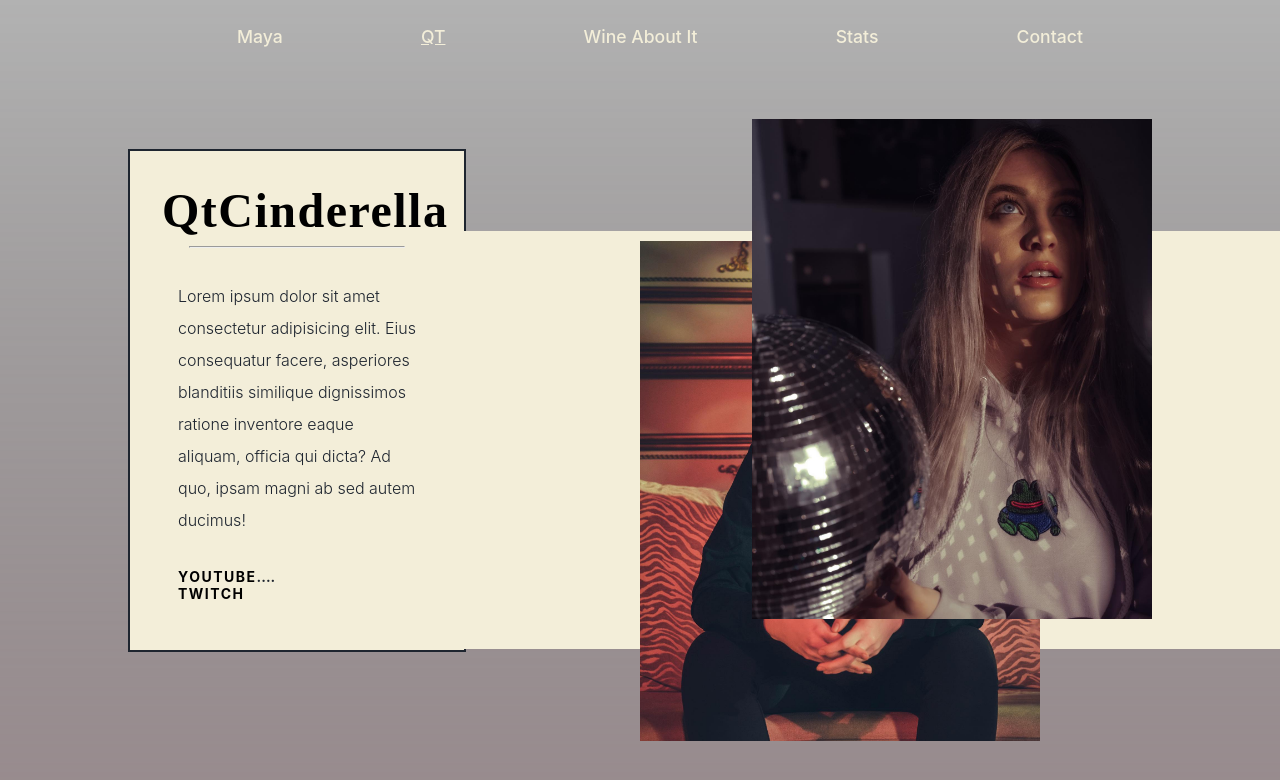
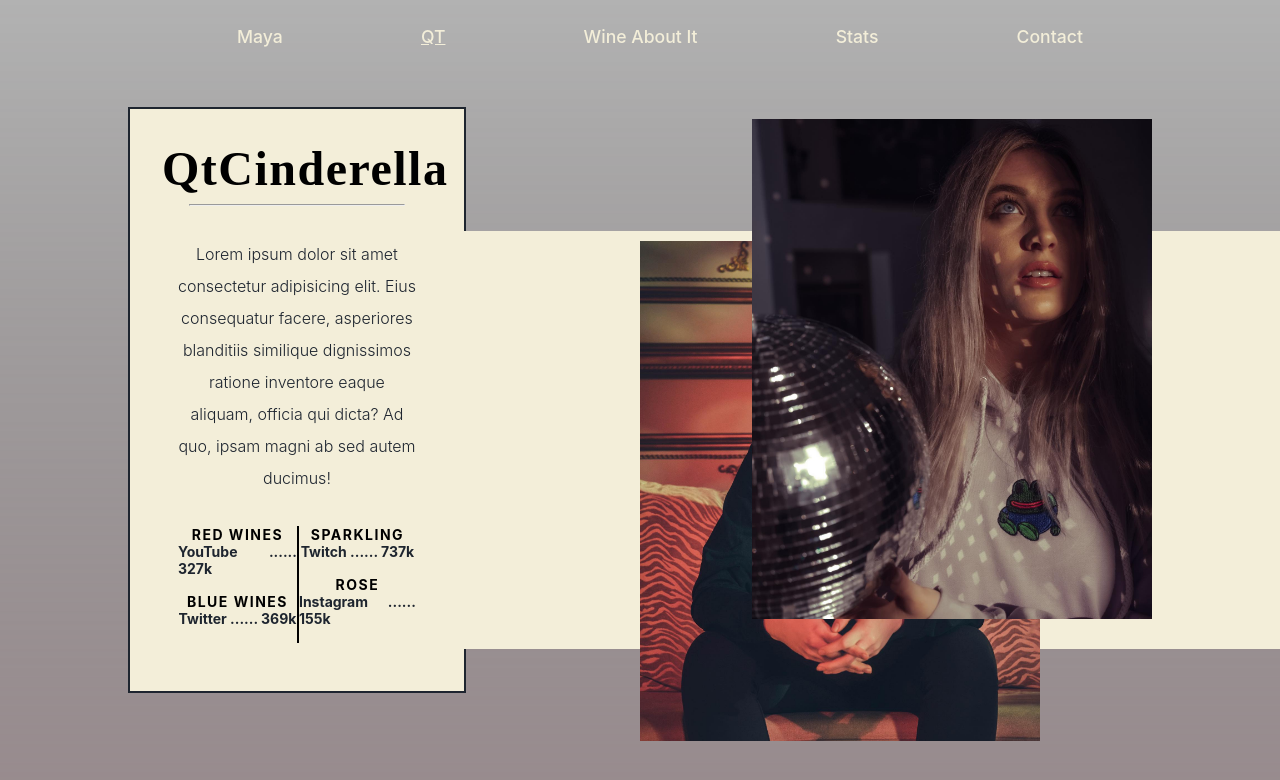
Before and after one commit to Echo203/wine-about-it, a React (Create React App) app: page /qt in a window 1280 px wide. Shown: the top 780 px of the page. Built offline with nearby package versions, Linux system fonts and the light colour scheme; a web font is replaced by a local one.

Commit message:
Qt About styling

```diff
--- a/src/Components/QtAbout/QtAbout.jsx
+++ b/src/Components/QtAbout/QtAbout.jsx
@@ -29,12 +29,25 @@ export default function QtAbout() {
               magni ab sed autem ducimus!
             </p>
             <div className="media-box">
-              <div className="btn-row">
-                <a href="youtube.com">YouTube</a>
-                <p className="media-stats">....</p>
+              <div className="media-box-half">
+                <div className="btn-row">
+                  <a href="https://www.youtube.com/c/QTCinderella">Red Wines</a>
+                  <p className="media-stats">YouTube ...... 327k</p>
+                </div>
+                <div className="btn-row">
+                  <a href="https://twitter.com/qtcinderella">Blue Wines</a>
+                  <p className="media-stats">Twitter ...... 369k</p>
+                </div>
               </div>
-              <div className="btn-row">
-                <a href="youtube.com">Twitch</a>
+              <div className="media-box-half media-box-half-left">
+                <div className="btn-row">
+                  <a href="https://www.twitch.tv/qtcinderella">Sparkling</a>
+                  <p className="media-stats">Twitch ...... 737k</p>
+                </div>
+                <div className="btn-row">
+                  <a href="https://www.instagram.com/qtcinderella/">Rose</a>
+                  <p className="media-stats">Instagram ...... 155k</p>
+                </div>
               </div>
             </div>
           </div>
--- a/src/Components/QtAbout/Styles.scss
+++ b/src/Components/QtAbout/Styles.scss
@@ -40,11 +40,24 @@
           line-height: 2rem;
           font-weight: 300;
           margin: 2rem 1rem;
+          text-align: center;
         }
         .media-box {
           margin: 1rem 1rem;
+          display: flex;
+          .media-box-half {
+            width: 50%;
+            display: flex;
+            flex-direction: column;
+            align-items: center;
+            &.media-box-half-left {
+              border-left: 2px solid black;
+            }
             .btn-row {
               display: flex;
+              flex-direction: column;
+              align-items: center;
+              margin-bottom: 1rem;
               a {
                 font-weight: 700;
                 font-size: 0.875rem;
@@ -57,6 +70,8 @@
                 margin: 0;
                 font-weight: 700;
                 font-size: 0.875rem;
+                text-align: justify;
+              }
             }
           }
         }
```
Lines whose indentation alone changed are shown as unchanged.
